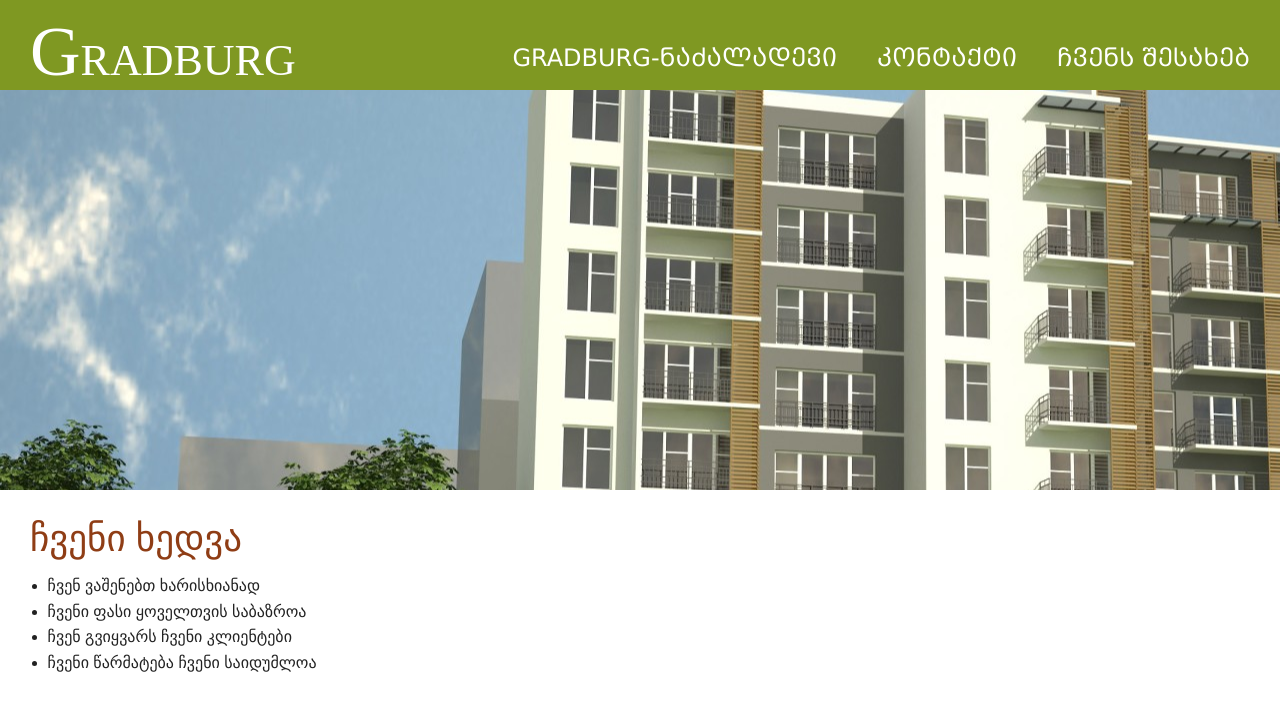
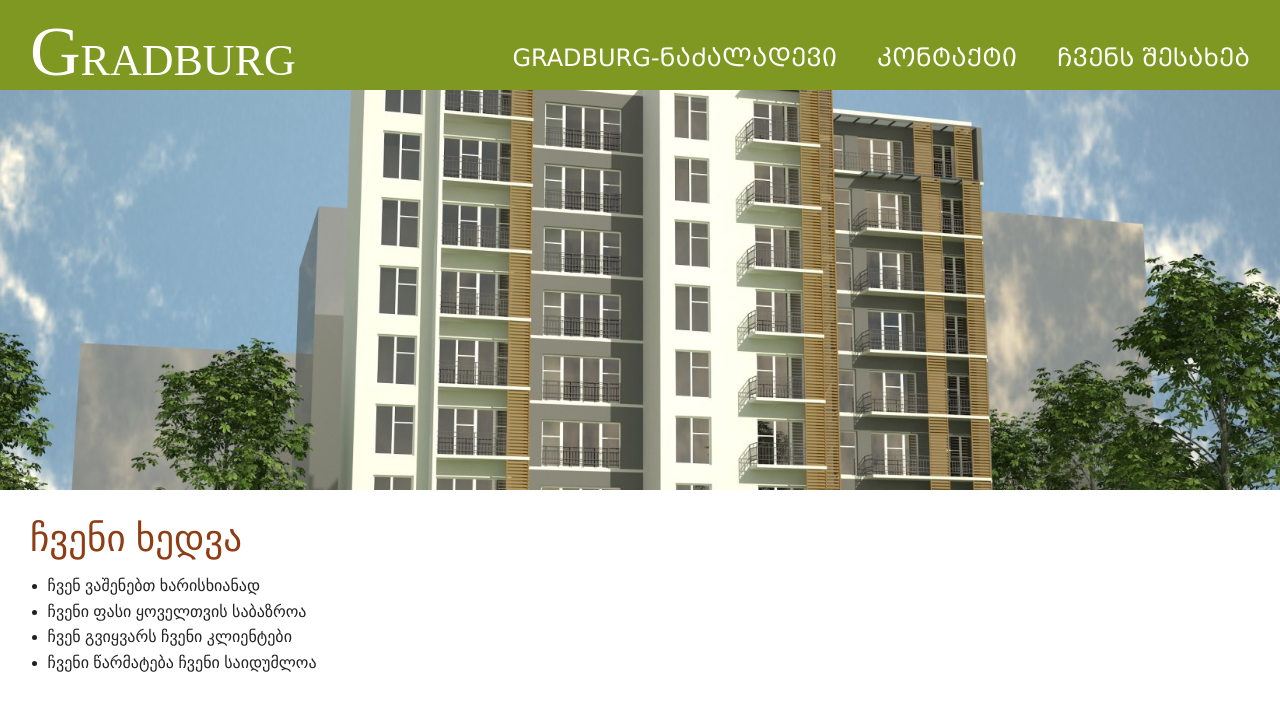
Before and after one commit to sandrotm/gradburg, a Django app: page / in a window 1280 px wide. Shown: the top 717 px of the page. Run offline with Django 3.2, Linux system fonts and the light colour scheme; some libraries are stand-ins or nearby versions.

Commit message:
banner bg stretch to full width

```diff
--- a/static/css/custom.css
+++ b/static/css/custom.css
@@ -240,6 +240,10 @@ ul.homelist li:before {
 	position: absolute;
 	left: 0;
 	top: 0;
+	background-position: center top;
+	background-repeat: no-repeat;
+	background-size: cover;
+
 }
 
 #bannerhead1 .bg1 {
```
Also changed, not shown: 1 other file.
